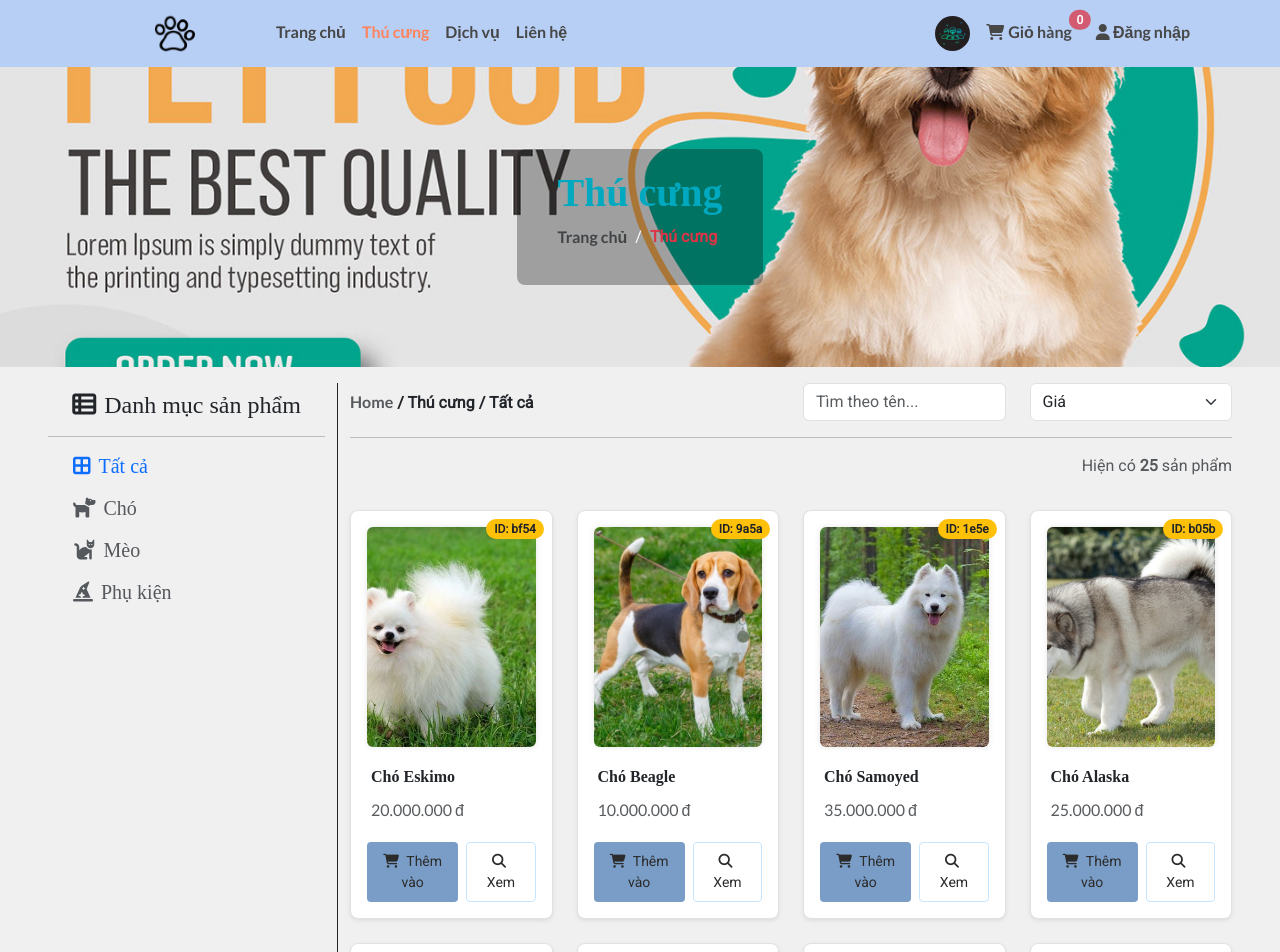
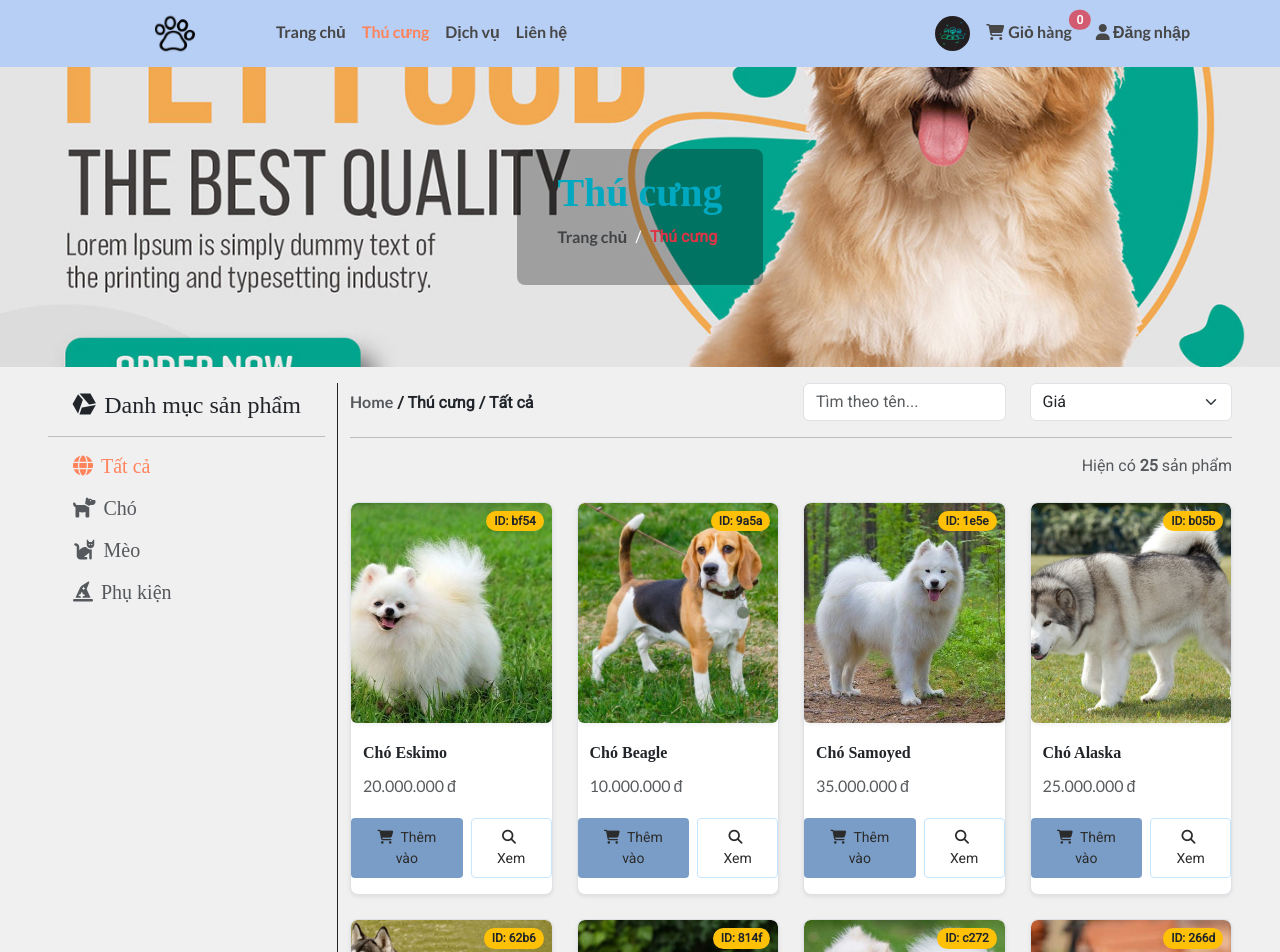
Before and after one commit to ngtutai/DoAn, a React (Create React App) app: page /pet in a window 1280 px wide. Shown: the top 952 px of the page. Built offline with nearby package versions, Linux system fonts and the light colour scheme; data requests are answered from the project's data file; a web font is replaced by a local one.

Commit message:
Sửa card Pet

```diff
--- a/public/assets/styles/style.css
+++ b/public/assets/styles/style.css
@@ -114,10 +114,10 @@ footer {
 }
 
 /* ==================== Hover Product (Pet) đẩy lên  ==================== */
-.list-unstyled .text-primary h6 {
+.list-unstyled .text-primary h5 {
   color: #ff835b;
 }
-.list-unstyled h6:hover {
+.list-unstyled h5:hover {
   color: #ff835b;
 }
 /* Nút phụ */
--- a/src/user/page/Pet.tsx
+++ b/src/user/page/Pet.tsx
@@ -184,7 +184,7 @@ function Pet() {
           <div className="col-3 pt-2 border-end border-1 border-dark">
             <div className="fw-bold text-dark">
               <h4>
-                <i className="fa-solid fa-table-list me-2"></i>
+                <i className="fa-brands fa-instalod me-2"></i>
                 Danh mục sản phẩm
               </h4>
             </div>
@@ -192,7 +192,7 @@ function Pet() {
             <hr />
             <ul className="list-unstyled text-start ps-4 fs-6">
               {[
-                { label: "Tất cả", value: "all", icon: "fa-border-all" },
+                { label: "Tất cả", value: "all", icon: "fa-globe" },
                 { label: "Chó", value: "dog", icon: "fa-dog" },
                 { label: "Mèo", value: "cat", icon: "fa-cat" },
                 {
@@ -268,7 +268,7 @@ function Pet() {
 
             <div className="row g-4">
               {/* phần hiển sản phẩm tất cả thì có bào nhiêu sản phẩm trong tất cả */}
-              <div className="text-muted text-end mb-2">
+              <div className="text-muted text-end">
                 Hiện có <strong>{filteredProducts.length}</strong> sản phẩm
                 {selectedType !== "all" && (
                   <>
@@ -287,7 +287,7 @@ function Pet() {
 
               {paginatedProducts.map((product) => (
                 <div className="col-10 col-sm-6 col-md-3" key={product.id}>
-                  <div className="product-card border p-3 text-center shadow-sm rounded-3 position-relative bg-white">
+                  <div className="product-card border text-center shadow-sm rounded-3 position-relative bg-white">
                     <span
                       className="badge bg-warning text-dark position-absolute top-0 end-0 m-2 rounded-pill"
                       style={{ zIndex: 10 }}
@@ -306,25 +306,25 @@ function Pet() {
                       }}
                     />
                     <h6
-                      className="fw-bold text-start mb-1 p-1"
+                      className="fw-bold text-start ms-2 mb-1 p-1"
                       style={{ fontFamily: "'Fredoka', cursive" }}
                     >
                       {product.name}
                     </h6>
-                    <p className="text-start text-muted mb-3 p-1">
+                    <p className="text-start text-muted ms-2 mb-3 p-1">
                       {formatCurrency(product.price)}
                     </p>
                     <div className="d-flex justify-content-center gap-2">
                       <button
                         title="Thêm vào giỏ hàng"
-                        className="btn btn-primary btn-sm px-3 py-2"
+                        className="btn btn-primary btn-sm mb-3 px-3 py-2"
                         onClick={() => addToCart(product)}
                       >
                         <i className="fas fa-shopping-cart me-1"></i> Thêm vào
                       </button>
                       <button
                         title="Xem chi tiết"
-                        className="btn btn-outline-secondary btn-sm px-3 py-2"
+                        className="btn btn-outline-secondary btn-sm mb-3 px-3 py-2"
                         onClick={() => navigate(`/detail/${product.id}`)}
                       >
                         <i className="fas fa-search me-1"></i> Xem
--- a/src/user/page/TeamPage.tsx
+++ b/src/user/page/TeamPage.tsx
@@ -168,7 +168,7 @@ function TeamPage() {
                                 <a
                                   key={key}
                                   href={value}
-                                  className="btn btn-outline-primary"
+                                  className="btn btn-outline-info"
                                   target="_blank"
                                   rel="noopener noreferrer"
                                 >
```
